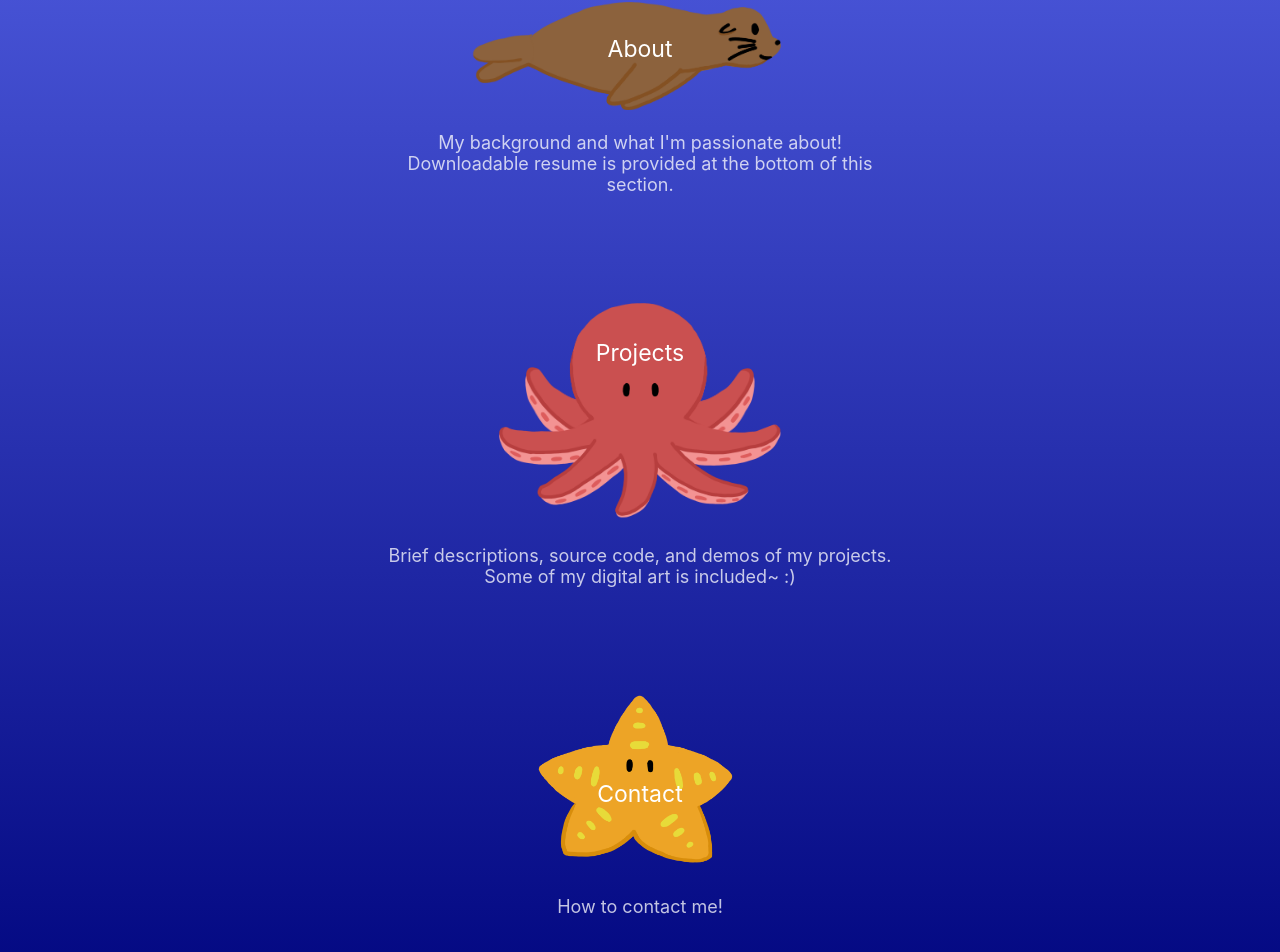
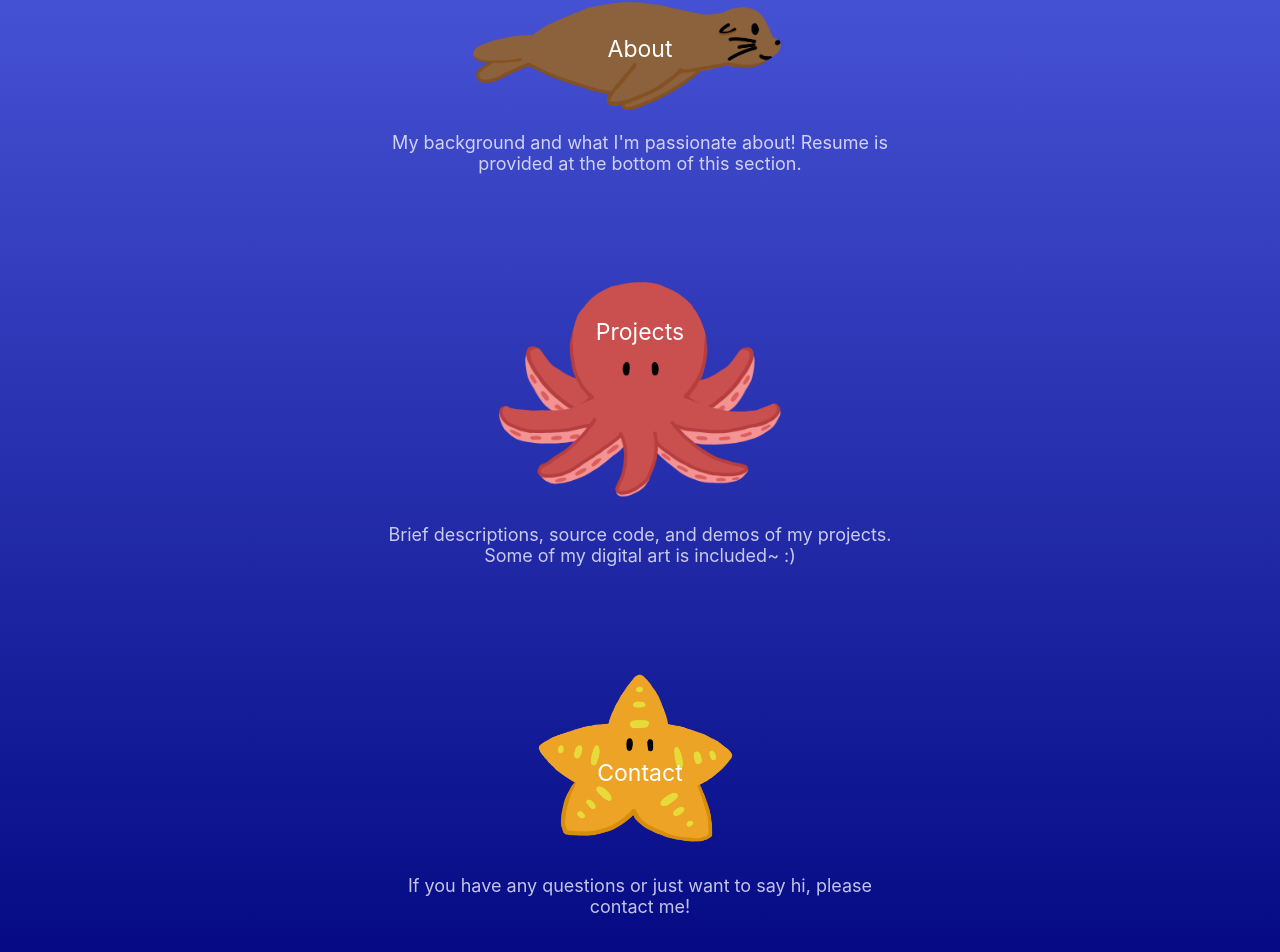
Before and after one commit to venuswku/venuswku.github.io, a React (Create React App) app: page / in a window 1280 px wide. Shown: the part 696-1648 px from the top of the page. Built offline with nearby package versions, Linux system fonts and the light colour scheme.

Commit message:
change contact description

```diff
--- a/src/Pages/Home/Home.js
+++ b/src/Pages/Home/Home.js
@@ -38,7 +38,7 @@ const Home = () => {
                         <SeaLionBody className="animal sea-lion-body" />
                         <SeaLionTail className="animal sea-lion-tail" />
                         <div className="section-name about-name">About</div>
-                        <p className="section-description">My background and what I'm passionate about! Downloadable resume is provided at the bottom of this section.</p>
+                        <p className="section-description">My background and what I'm passionate about! Resume is provided at the bottom of this section.</p>
                     </NavLink>
                     <NavLink exact to="/projects" className="website-section projects-section">
                         <OctopusLeftTentacle className="animal octopus-left-tentacle" />
@@ -50,7 +50,7 @@ const Home = () => {
                     <NavLink exact to="/contact" className="website-section contact-section">
                         <Starfish className="animal starfish" />
                         <div className="section-name contact-name">Contact</div>
-                        <p className="section-description">How to contact me!</p>
+                        <p className="section-description">If you have any questions or just want to say hi, please contact me!</p>
                     </NavLink>
                 </div>
             </div>
```
Also changed, not shown: 1 other file (tests, documents, lock files or other folders).
